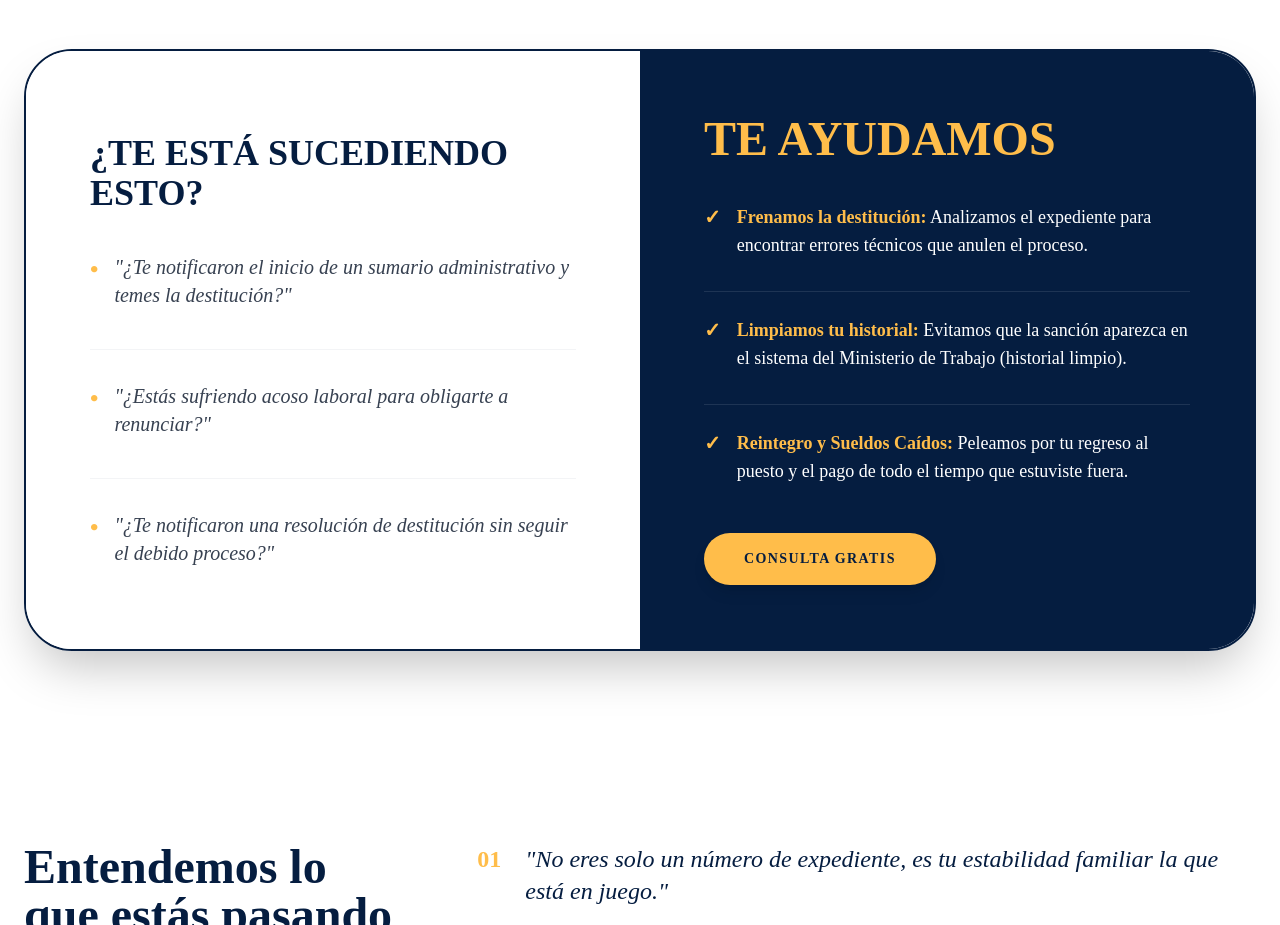
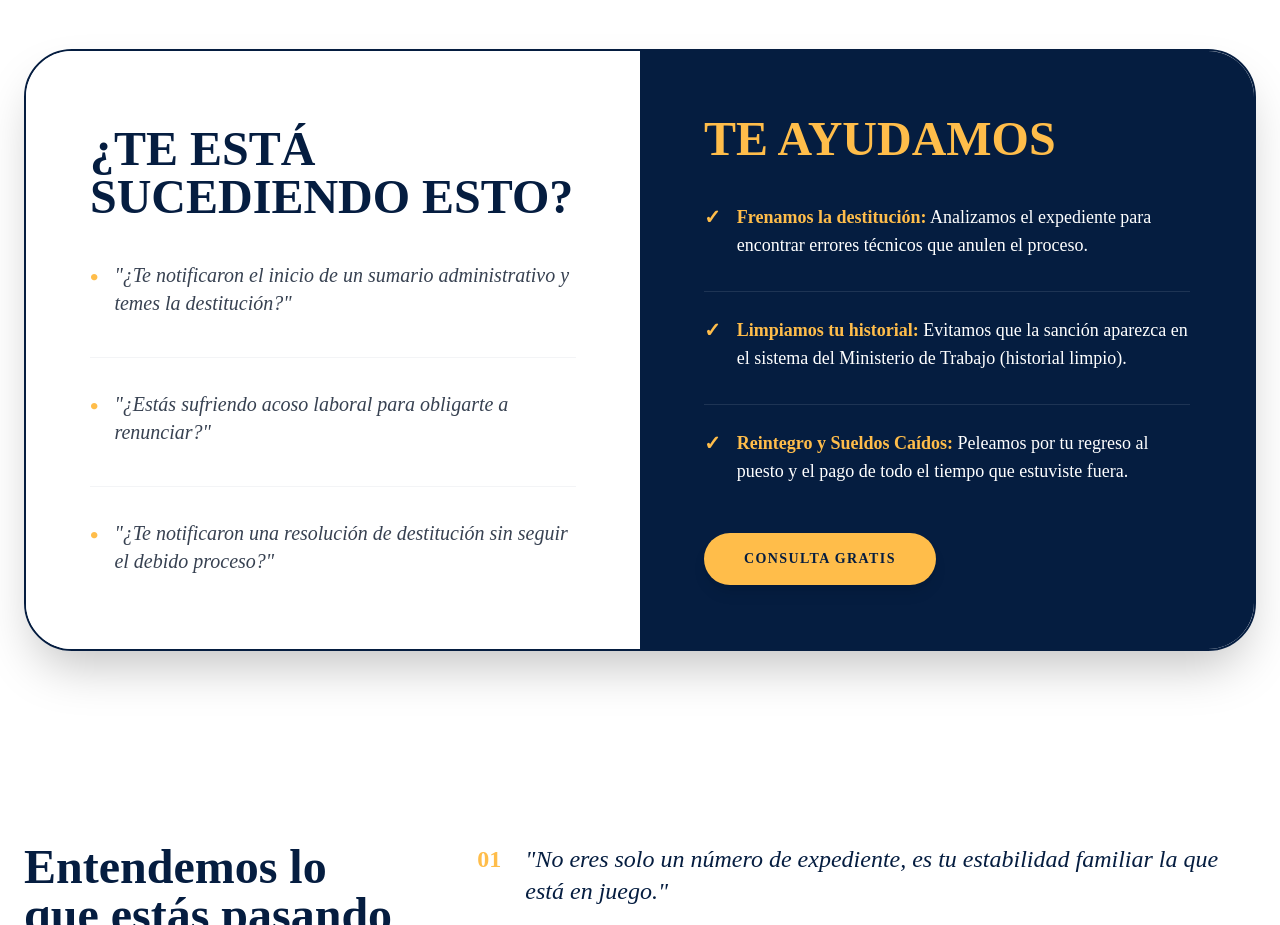
Before and after one commit to DevCardenasS/web-cardenas-saltos, a Next.js app: page /defensa-losep in a window 1280 px wide. Shown: the part 1340-2265 px from the top of the page. Built offline with nearby package versions, Linux system fonts and the light colour scheme.

Commit message:
Update defensa-losep.js

```diff
--- a/pages/defensa-losep.js
+++ b/pages/defensa-losep.js
@@ -48,7 +48,7 @@ export default function DefensaLosep() {
 
           {/* Lado Izquierdo: ¿Te está sucediendo esto? (Bold + Tamaño Ajustado en Desktop) */}
           <div className="bg-white p-8 md:p-16 flex flex-col justify-center">
-            <h2 className="text-[#051d40] text-3xl md:text-4xl font-bold mb-10 uppercase leading-tight">
+            <h2 className="text-[#051d40] text-3xl lg:text-5xl font-bold mb-10 uppercase leading-tight">
               ¿Te está sucediendo esto?
             </h2>
             <div className="space-y-8 md:space-y-10">
```
